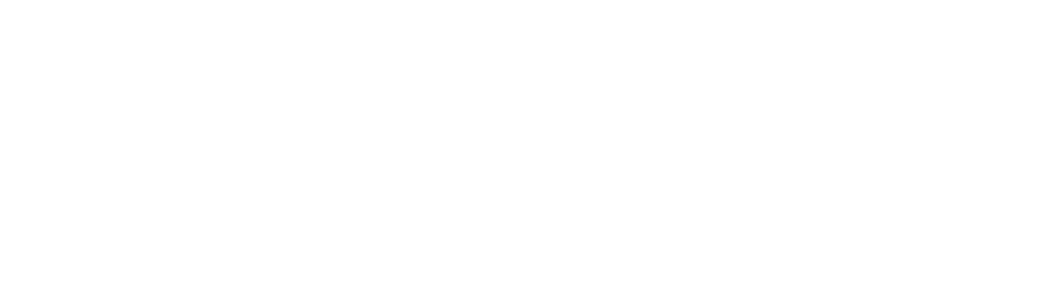
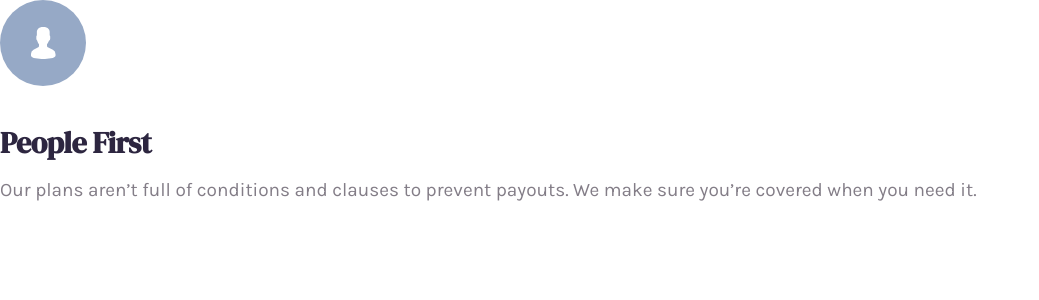
Before and after one commit to zetmosoma10/humanizing-insurance, a React (Vite) app: page / in a window 1280 px wide. Shown: the top 300 px of the page, without its empty margins (0-1039 px from the left). Built offline with nearby package versions, Linux system fonts and the light colour scheme.

Commit message:
build feature component

```diff
--- a/src/App.jsx
+++ b/src/App.jsx
@@ -1,5 +1,11 @@
+import Feature from "./components/Feature";
+
 function App() {
-  return <></>;
+  return (
+    <>
+      <Feature />
+    </>
+  );
 }
 
 export default App;
--- /dev/null
+++ b/src/components/Feature.jsx
@@ -0,0 +1,14 @@
+function Feature() {
+  return (
+    <div className="feature">
+      <img src="images/icon-people-first.svg" />
+      <h3 className="feature__heading">People First</h3>
+      <p>
+        Our plans aren’t full of conditions and clauses to prevent payouts. We
+        make sure you’re covered when you need it.
+      </p>
+    </div>
+  );
+}
+
+export default Feature;
--- a/src/index.css
+++ b/src/index.css
@@ -84,3 +84,19 @@ a {
     font-size: 1.9rem;
   }
 }
+
+/* Feature */
+.feature {
+  text-align: center;
+  margin-bottom: 5.6rem;
+}
+
+.feature__heading {
+  margin: 3.2rem 0 1.6rem;
+}
+
+@media (min-width: 1110px) {
+  .feature {
+    text-align: left;
+  }
+}
```
